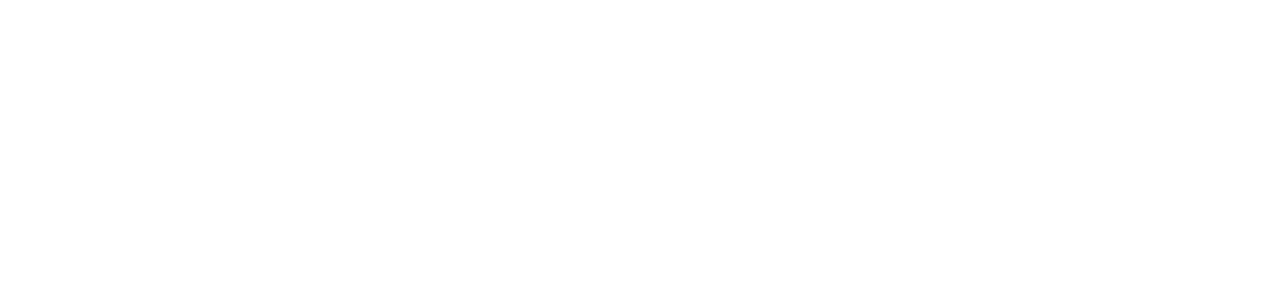
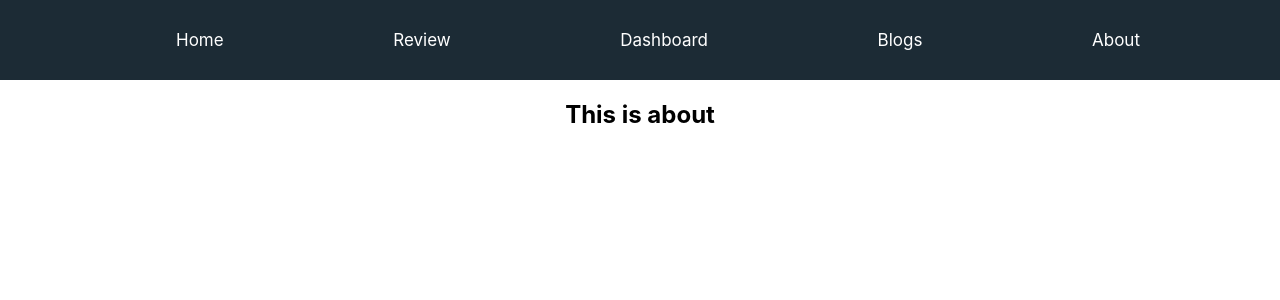
Before and after one commit to epshita-shima/book-store, a React (Create React App) app: page /about in a window 1280 px wide. Shown: the top 300 px of the page. Built offline with nearby package versions, Linux system fonts and the light colour scheme.

Commit message:
complete header and hero section

```diff
--- a/package.json
+++ b/package.json
@@ -8,6 +8,7 @@
     "@testing-library/user-event": "^13.5.0",
     "react": "^18.0.0",
     "react-dom": "^18.0.0",
+    "react-router-dom": "^6.3.0",
     "react-scripts": "5.0.0",
     "web-vitals": "^2.1.4"
   },
--- a/src/App.js
+++ b/src/App.js
@@ -1,9 +1,23 @@
+import { Route, Routes } from 'react-router-dom';
 import './App.css';
+import Blogs from './components/Blogs/Blogs';
+import Dashboard from './components/Dashboard/Dashboard';
+import Header from './components/Header/Header';
+import Home from './components/Home/Home';
+import Review from './components/Review/Review';
+import About from './components/About/About';
 
 function App() {
   return (
     <div className="App">
-
+      <Header></Header>
+      <Routes>
+        <Route path='/' element={<Home></Home>}></Route>
+        <Route path='/review' element={<Review></Review>}></Route>
+        <Route path='/dashboard' element={<Dashboard></Dashboard>}></Route>
+        <Route path='/blogs' element={<Blogs></Blogs>}></Route>
+        <Route path='/about' element={<About></About>}></Route>
+      </Routes>
     </div>
   );
 }
--- /dev/null
+++ b/src/components/About/About.js
@@ -0,0 +1,11 @@
+import React from 'react';
+
+const About = () => {
+    return (
+        <div>
+            <h2>This is about</h2>
+        </div>
+    );
+};
+
+export default About;
--- /dev/null
+++ b/src/components/Blogs/Blogs.js
@@ -0,0 +1,11 @@
+import React from 'react';
+
+const Blogs = () => {
+    return (
+        <div>
+            <h2>This is blog</h2>
+        </div>
+    );
+};
+
+export default Blogs;
--- /dev/null
+++ b/src/components/Dashboard/Dashboard.js
@@ -0,0 +1,11 @@
+import React from 'react';
+
+const Dashboard = () => {
+    return (
+        <div>
+            <h2>This is dasboard</h2>
+        </div>
+    );
+};
+
+export default Dashboard;
--- /dev/null
+++ b/src/components/Header/Header.css
@@ -0,0 +1,20 @@
+.header {
+    height: 80px;
+    background-color: #1C2B35;
+    display: flex;
+    align-items: center;
+    justify-content: space-between;
+    padding-left: 140px;
+    padding-right: 140px;
+}
+
+.header a {
+    text-decoration: none;
+    color: #fff;
+    font-size: 17px;
+    margin-left: 36px;
+}
+
+.header a:hover {
+    color: red;
+}
--- /dev/null
+++ b/src/components/Header/Header.js
@@ -0,0 +1,17 @@
+import React from 'react';
+import { Link } from 'react-router-dom';
+import './Header.css';
+
+const Header = () => {
+    return (
+        <div className='header'>
+            <Link to="/">Home</Link>
+            <Link to="/review">Review</Link>
+            <Link to="/dashboard">Dashboard</Link>
+            <Link to="/blogs">Blogs</Link>
+            <Link to="/about">About</Link>
+        </div>
+    );
+};
+
+export default Header;
--- /dev/null
+++ b/src/components/Home/Home.css
@@ -0,0 +1,26 @@
+.home-heading {
+    display: flex;
+    justify-content: space-between;
+    margin-top: 50px;
+}
+
+.home-title {
+    font-size: 42px;
+    color: chocolate;
+}
+
+.home-info {
+    padding: 20px;
+}
+
+.home-info p {
+    font-size: 18px;
+}
+
+.home-img {
+    padding: 20px;
+}
+
+.customer-review {
+    margin-top: 40px;
+}
--- /dev/null
+++ b/src/components/Home/Home.js
@@ -0,0 +1,26 @@
+import React, { } from 'react';
+import './Home.css';
+
+const Home = () => {
+    return (
+        <div>
+            <div className='home-heading'>
+                <div className='home-info'>
+                    <h2 className='home-title'>Welcome to BookStore!</h2>
+                    <p> Bookshop is an online bookstore with a mission to financially support local, independent bookstores.
+                        We believe that bookstores are essential to a healthy culture. They are where authors can connect with readers, where we discover new writers, where children get hooked on the thrill of reading that can last a lifetime. They are also anchors for our downtowns and communities. </p>
+                </div>
+                <div className='home-img'>
+                    <img src="https://img.freepik.com/free-photo/creative-composition-world-book-day_23-2148883765.jpg" alt="" />
+                </div>
+            </div>
+
+            <div className='customer-review'>
+                <h2>Customer review</h2>
+
+            </div>
+        </div>
+    );
+};
+
+export default Home;
--- /dev/null
+++ b/src/components/Review/Review.js
@@ -0,0 +1,11 @@
+import React from 'react';
+
+const Review = () => {
+    return (
+        <div>
+            <h2>This is review</h2>
+        </div>
+    );
+};
+
+export default Review;
--- a/src/index.js
+++ b/src/index.js
@@ -3,11 +3,14 @@ import ReactDOM from 'react-dom';
 import './index.css';
 import App from './App';
 import reportWebVitals from './reportWebVitals';
+import { BrowserRouter } from 'react-router-dom';
 
 ReactDOM.render(
-  <React.StrictMode>
-    <App />
-  </React.StrictMode>,
+  <BrowserRouter>
+    <React.StrictMode>
+      <App />
+    </React.StrictMode>
+  </BrowserRouter>,
   document.getElementById('root')
 );
 
```
Also changed, not shown: public/data.json (added, +44 -0 lines), src/components/images/book-1.jpg (added), 1 other file (tests, documents, lock files or other folders).
